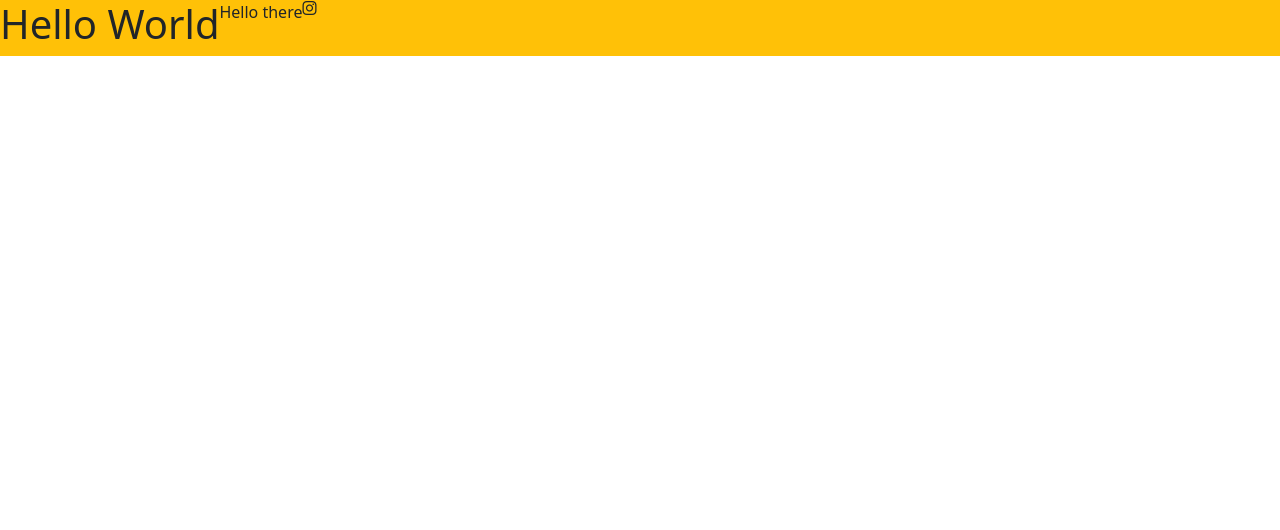
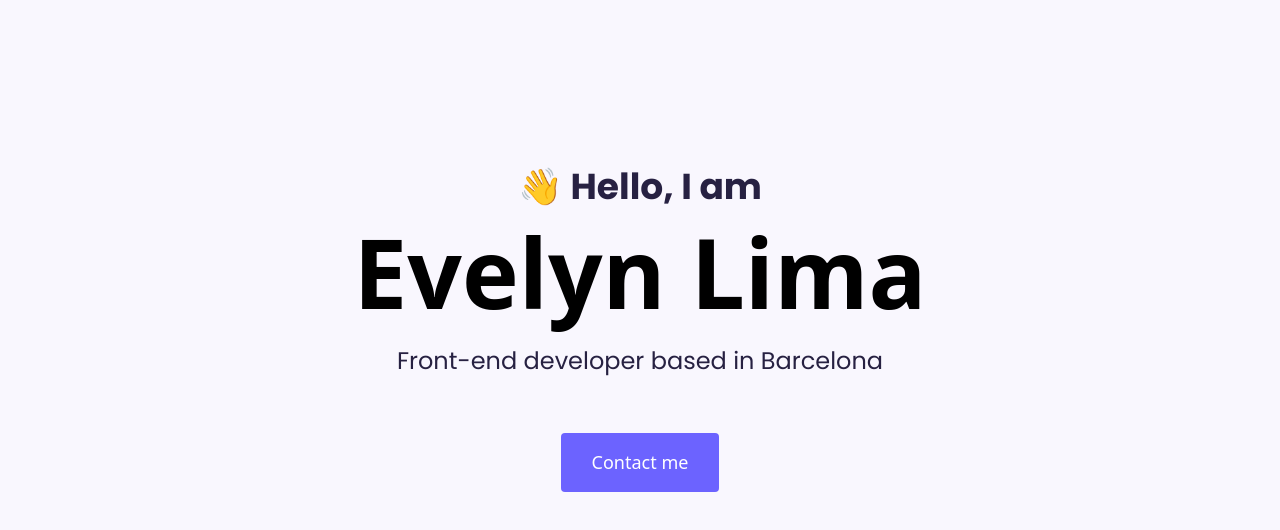
Before and after one commit to Evelyn-DeLima/portfolio-responsive-project, a plain HTML site: page index.html in a window 1280 px wide. Drawn offline with nearby package versions, Linux system fonts and the light colour scheme; a web font is replaced by a local one.

Commit message:
Added Hero

```diff
--- a/index.html
+++ b/index.html
@@ -28,10 +28,11 @@
     <title>Document</title>
   </head>
   <body>
-    <div class="d-flex bg-warning">
-      <h1>Hello World</h1>
-      <p>Hello there</p>
-      <i class="fa-brands fa-instagram"></i>
+    <div class="hero">
+      <p>👋 Hello, I am</p>
+      <h1>Evelyn Lima</h1>
+      <h2 class="mb-5">Front-end developer based in Barcelona</h2>
+      <a href="#" class="btn btn-branding"> Contact me</a>
     </div>
   </body>
 </html>
--- a/src/style.css
+++ b/src/style.css
@@ -0,0 +1,50 @@
+:root {
+  --branding-color: #6c63ff;
+  --secondary-color: #272142;
+  --heading-font-family: "Playfair Display" serif;
+  --default-font-family: "Poppins", sans-serif;
+}
+h1,
+h2,
+h3,
+h4 {
+  color: #000000;
+  font-family: var(--heading-font-family);
+  font-weight: bold;
+}
+h1 {
+  font-size: 96px;
+}
+p {
+  font-family: var(--default-font-family);
+  font-weight: bold;
+}
+
+.hero {
+  background: #f9f7fe;
+  text-align: center;
+  padding: 160px 20px;
+}
+
+.hero p {
+  font-family: var(--default-font-family);
+  font-weight: bold;
+  font-size: 36px;
+  color: var(--secondary-color);
+  margin: 0;
+}
+.hero h2 {
+  font-family: var(--default-font-family);
+  font-weight: normal;
+  font-size: 24px;
+  color: var(--secondary-color);
+  line-height: 2;
+}
+.btn-branding {
+  background: var(--branding-color);
+  border-radius: 4px;
+  font-size: 18px;
+  line-height: 27px;
+  padding: 15px 30px;
+  color: white;
+}
```
